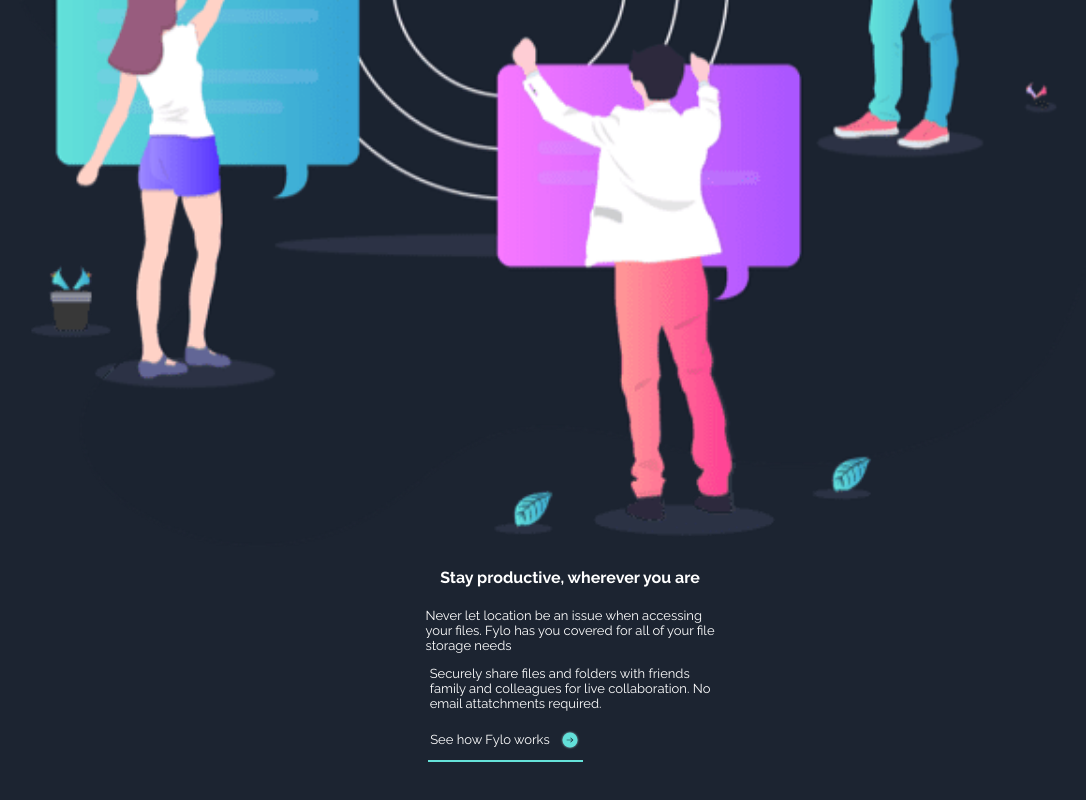
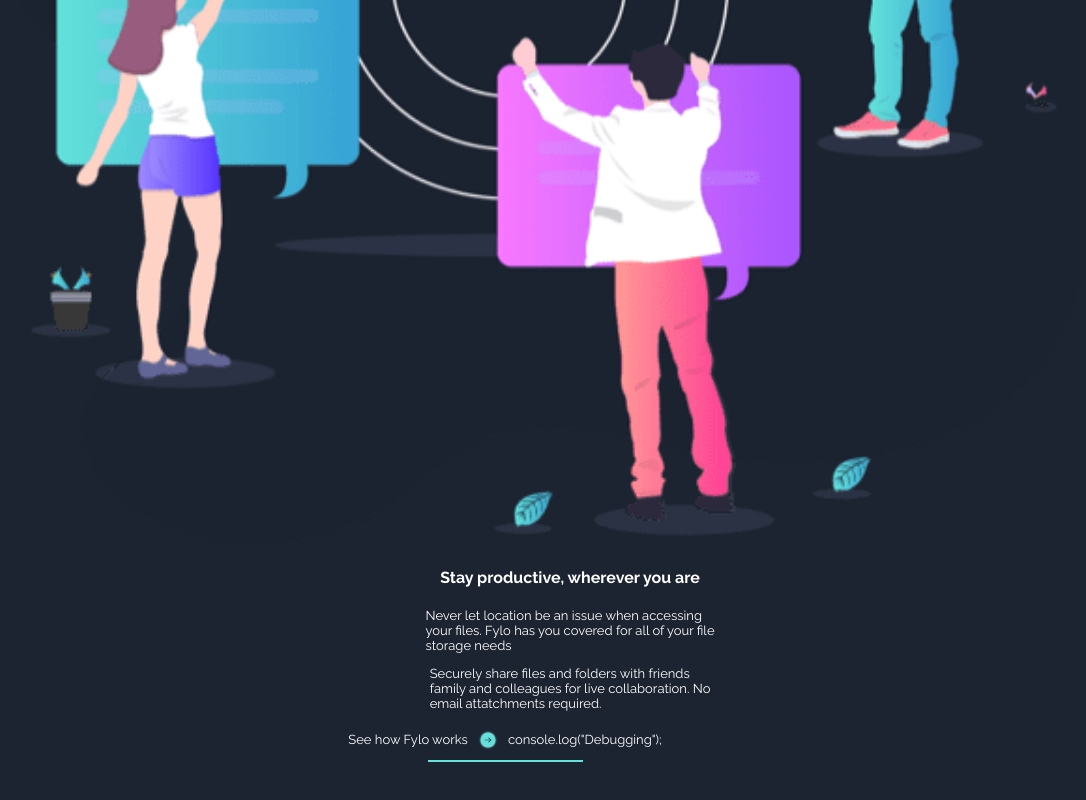
Before and after one commit to CodeNShipWithVinit/Fylo, a React (Vite) app: page / in a window 1280 px wide. Shown: the part 2462-3262 px from the top of the page, without its empty margins (70-1156 px from the left). Built offline with nearby package versions, Linux system fonts and the light colour scheme.

Commit message:
Debugging

```diff
--- a/src/App.jsx
+++ b/src/App.jsx
@@ -128,6 +128,7 @@ function App() {
               <div className="FyloText">
                   <p>See how Fylo works</p>
                   <img src={arrowSvg} alt="arrowSvg" />
+                  console.log("Debugging");
               </div>
               <div className="Line">
               </div>
```
